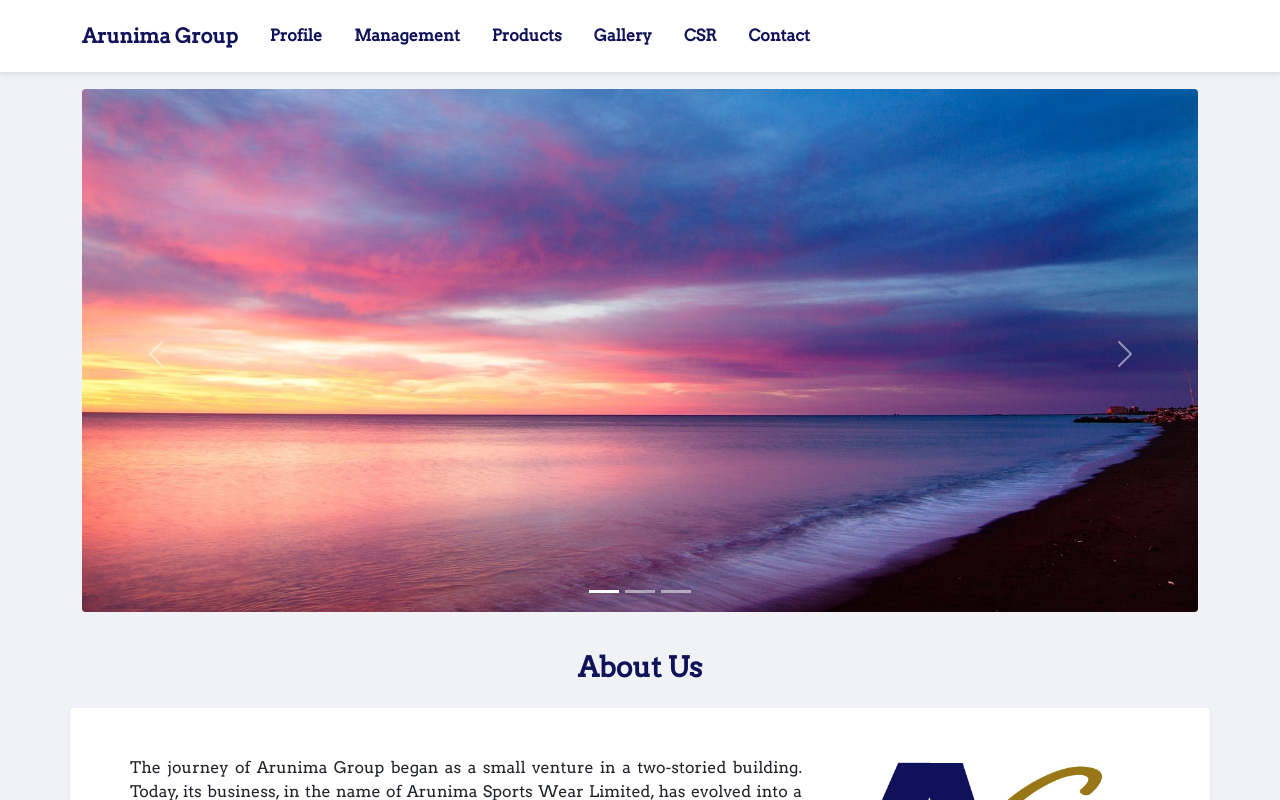
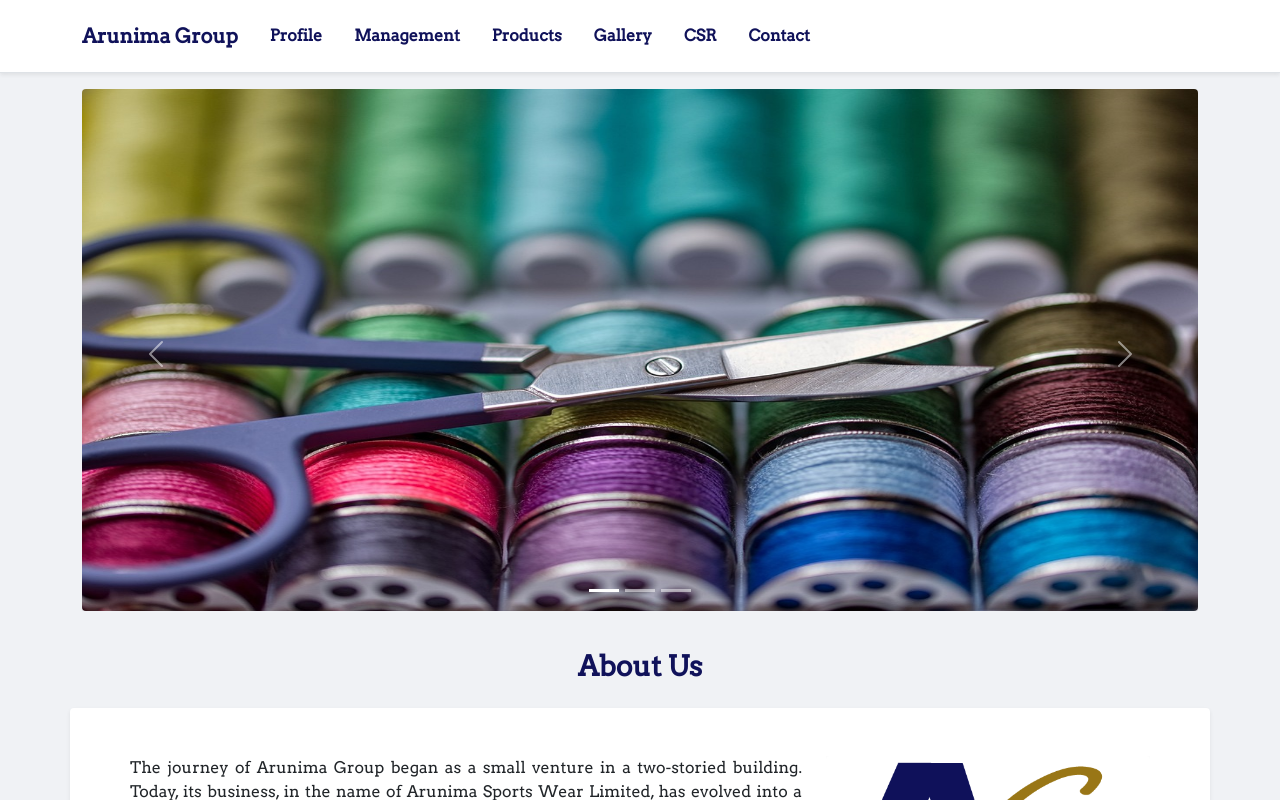
Before and after one commit to Ntitas/arunima-web, a Next.js app: page / in a window 1280 px wide. Both pictures are taken after a click on the button 604 px from the left and 590 px from the top of the page. Shown: the top 800 px of the page. Built offline with nearby package versions, Linux system fonts and the light colour scheme.

Commit message:
slider image changes

```diff
--- a/components/MySlider.js
+++ b/components/MySlider.js
@@ -1,7 +1,6 @@
 import Image from "next/image";
 import { Carousel } from "react-bootstrap";
-import sliderImage from "../public/images/banner.jpg";
-import sliderImage1 from "../public/images/banner4.jpg";
+import sliderImage from "../public/images/landing.jpg";
 import sliderImage2 from "../public/images/banner2.jpg";
 import sliderImage5 from "../public/images/banner5.jpg";
 
@@ -11,8 +10,10 @@ const MySlider = () => {
       <Carousel.Item>
         <Image
           className="d-block rounded shadow"
-          src={sliderImage}
+          src={sliderImage2}
           alt="First slide"
+          width={1400}
+          height={655}
         />
       </Carousel.Item>
       <Carousel.Item>
@@ -27,7 +28,7 @@ const MySlider = () => {
       <Carousel.Item>
         <Image
           className="d-block   rounded shadow"
-          src={sliderImage2}
+          src={sliderImage}
           alt="Secound slide"
           width={1400}
           height={655}
```
Also changed, not shown: public/images/landing.jpg (added).
